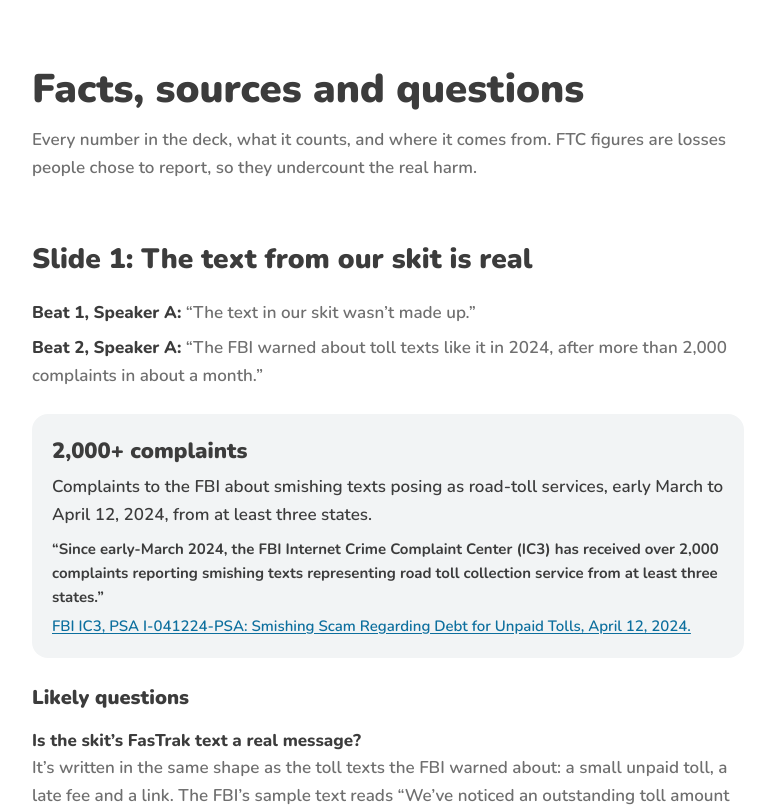
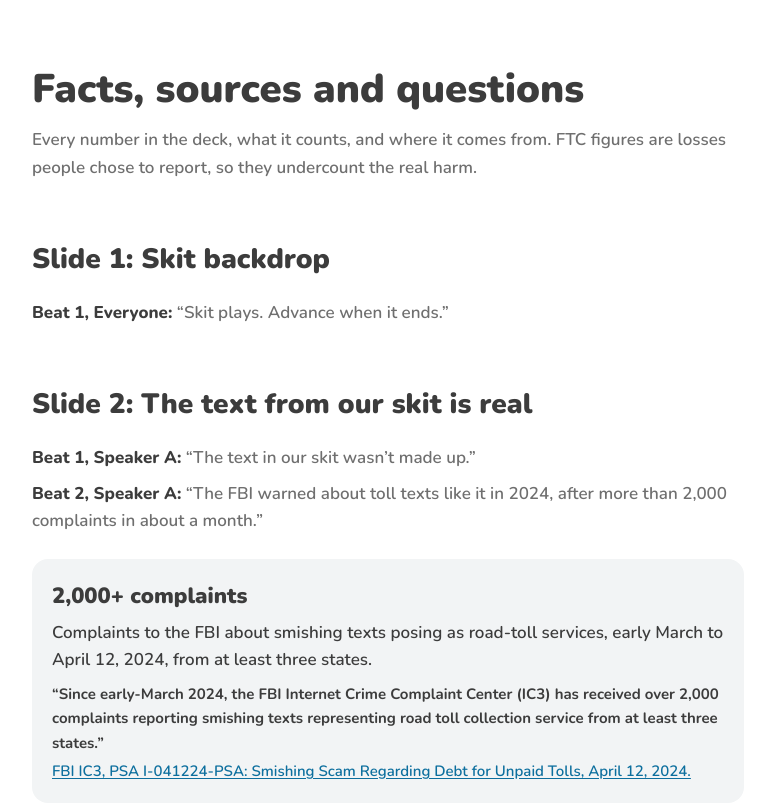
Before and after one commit to Appiest/duolingo-if, a Next.js app in the folder deck/: page /facts in a window 1280 px wide. Shown: the top 807 px of the page, without its empty margins (252-1027 px from the left). Built offline with nearby package versions, Linux system fonts and the light colour scheme.

Commit message:
Add a skit backdrop as the deck's first slide
Co-Authored-By: Claude Opus 5.5 (1M context) <noreply@anthropic.com>

```diff
--- a/deck/src/deck/Scene.tsx
+++ b/deck/src/deck/Scene.tsx
@@ -7,11 +7,13 @@ import { NowScene } from "./scenes/NowScene";
 import { PlayScene } from "./scenes/PlayScene";
 import { RealScene } from "./scenes/RealScene";
 import { ScaleScene } from "./scenes/ScaleScene";
+import { SkitScene } from "./scenes/SkitScene";
 import type { Beat } from "./script";
 
 export function Scene({ beat }: { beat: Beat }) {
   return (
     <>
+      <SkitScene beat={beat} />
       <RealScene beat={beat} />
       <ScaleScene beat={beat} />
       <KidsScene beat={beat} />
--- a/deck/src/deck/cues.ts
+++ b/deck/src/deck/cues.ts
@@ -3,6 +3,7 @@ import type { Beat } from "./script";
 type Cue = { speaker: string; line: string };
 
 export const cues: Record<Beat, Cue> = {
+  skitStage: { speaker: "Everyone", line: "Skit plays. Advance when it ends." },
   skitText: { speaker: "Speaker A", line: "The text in our skit wasn’t made up." },
   fbiWarning: {
     speaker: "Speaker A",
--- a/deck/src/deck/facts.ts
+++ b/deck/src/deck/facts.ts
@@ -6,6 +6,7 @@ export type Question = { question: string; answer: string; sources: SourceKey[]
 export type SlideFacts = { title: string; figures: Figure[]; questions: Question[] };
 
 export const facts: Record<SlideId, SlideFacts> = {
+  skit: { title: "Skit backdrop", figures: [], questions: [] },
   real: {
     title: "The text from our skit is real",
     figures: [
--- a/deck/src/deck/scenes/PlayScene.tsx
+++ b/deck/src/deck/scenes/PlayScene.tsx
@@ -16,7 +16,7 @@ export function PlayScene({ beat }: { beat: Beat }) {
         <p className="mt-8 text-body font-extrabold text-blue-text">{lessonUrl.replace("https://", "")}</p>
       </Show>
       <Show when={shown} delay={0.25} className="absolute flex items-end gap-4" style={{ left: grid.left, top: 560 }}>
-        <img src={assetPath("/characters/pawnzy-celebrate.svg")} alt="" width={320} height={320} />
+        <img src={assetPath("/characters/pawnzy-celebrate.svg")} alt="" width={320} height={320} className="translate-y-[26px]" />
         <img src={assetPath("/characters/duo.png")} alt="" width={260} height={260} />
       </Show>
       <Show
--- /dev/null
+++ b/deck/src/deck/scenes/SkitScene.tsx
@@ -0,0 +1,19 @@
+import { assetPath } from "../assetPath";
+import { Show } from "../parts/Show";
+import type { Beat } from "../script";
+
+// Stays up during the skit, so it holds still and keeps to the title.
+export function SkitScene({ beat }: { beat: Beat }) {
+  const shown = beat === "skitStage";
+  return (
+    <>
+      <Show when={shown} className="absolute inset-x-0 top-[170px] text-center">
+        <h2 className="text-[200px] leading-none font-black text-ink">Real or Scam?</h2>
+      </Show>
+      <Show when={shown} delay={0.2} className="absolute inset-x-0 top-[470px] flex items-end justify-center gap-16">
+        <img src={assetPath("/characters/pawnzy-idle.svg")} alt="" width={420} height={420} className="translate-y-[34px]" />
+        <img src={assetPath("/characters/duo.png")} alt="" width={360} height={360} />
+      </Show>
+    </>
+  );
+}
--- a/deck/src/deck/script.ts
+++ b/deck/src/deck/script.ts
@@ -1,4 +1,5 @@
 export const slides = [
+  { id: "skit", beats: ["skitStage"] },
   { id: "real", beats: ["skitText", "fbiWarning"] },
   { id: "scale", beats: ["topContact", "weekly", "losses"] },
   { id: "kids", beats: ["phones", "youngLosses"] },
```
Also changed, not shown: 2 other files (tests, documents, lock files or other folders).
